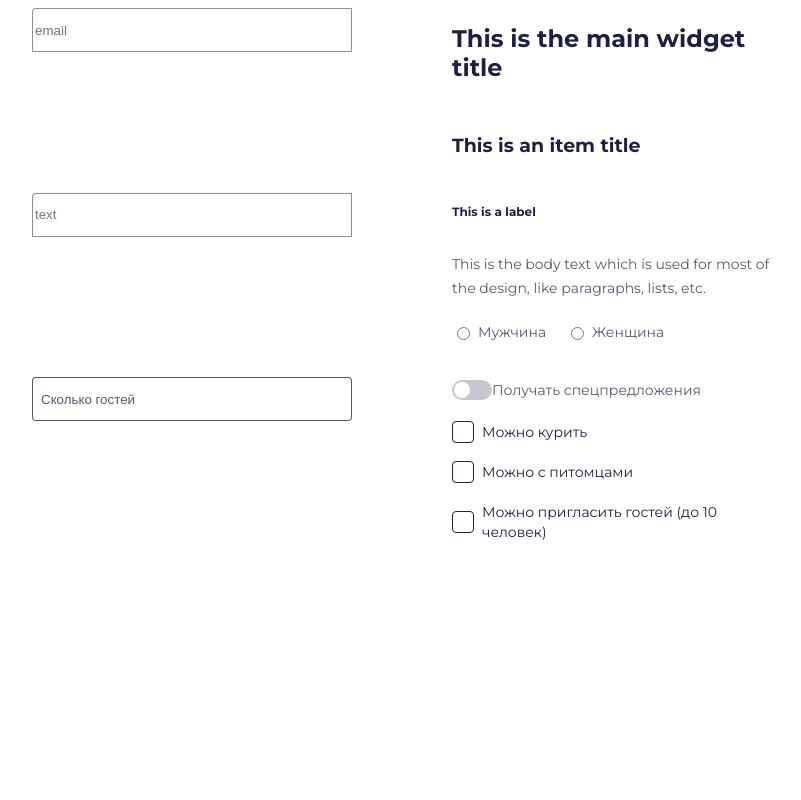
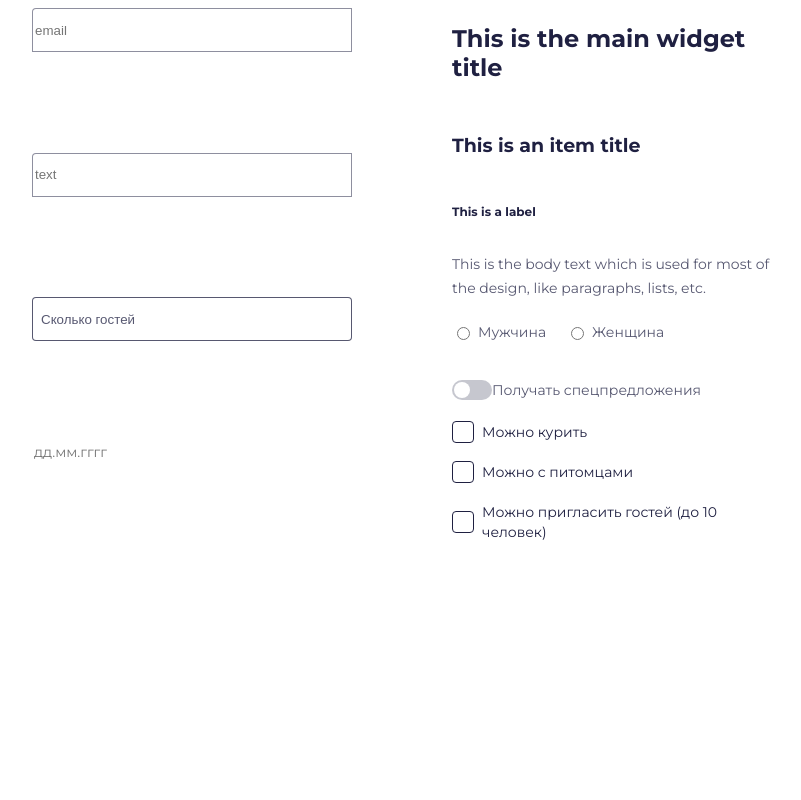
Before and after one commit to HelgaaDance/Toxin, a Node project: template src/pages/ui-kit.pug in a window 1280 px wide. Shown: the whole page, without its empty margins (76-877 px from the left). Run offline with Node 20 templates, Linux system fonts and the light colour scheme; the template is opened without the code that fills it, so the values that code supplies are empty.

Commit message:
trying to do date-dropdown but still not ready

```diff
--- a/dist/ui-kit.css
+++ b/dist/ui-kit.css
@@ -1,4 +1,4 @@
-@import url(input.css);@import url(headline.css);@import url(radio-buttons.css);@import url(dropdown.css);@import url(https://fonts.googleapis.com/css2?family=Montserrat:ital,wght@0,100..900;1,100..900&display=swap);@import url(https://fonts.googleapis.com/icon?family=Material+Icons);@import url(toggle-button.css);@import url(checkbox-buttons.css);html {
+@import url(input.css);@import url(headline.css);@import url(radio-buttons.css);@import url(dropdown.css);@import url(https://fonts.googleapis.com/css2?family=Montserrat:ital,wght@0,100..900;1,100..900&display=swap);@import url(https://fonts.googleapis.com/icon?family=Material+Icons);@import url(toggle-button.css);@import url(checkbox-buttons.css);@import url(date-dropdown.css);html {
     --dark-shade-5: #1F204180;
     --dark-shade-1: #1F2041;
     --dark-shade-2: #1F204140;
--- /dev/null
+++ b/src/componets/date-dropdown/date-dropdown.css
@@ -0,0 +1,69 @@
+* Основной контейнер dropdown */
+.date-dropdown {
+  width: 150px; /* Ширина dropdown */
+  height: 44px; /* Высота */
+  display: flex; /* Делаем содержимое гибким */
+  align-items: center; /* Выравнивание по вертикали */
+  gap: 10px; /* Расстояние между полем и стрелочкой */
+  border: 1px solid var(--dark-shade-1); /* Цвет рамки */
+  border-radius: 4px 0 0 0; /* Закругление верхнего левого угла */
+  background-color: white; /* Белый фон */
+  cursor: pointer; /* Изменяем указатель мыши на "руку" */
+}
+
+/* Поле ввода даты */
+.date-dropdown__input {
+  width: 100%; /* Поле занимает всю доступную ширину */
+  border: none; /* Убираем стандартную рамку */
+  outline: none; /* Убираем подсветку при фокусе */
+  font-family: "Montserrat", sans-serif; /* Шрифт */
+  font-size: 14px; /* Размер шрифта */
+  line-height: 18px; /* Высота строки */
+  color: var(--dark-shade-7); /* Цвет текста */
+  background-color: transparent; /* Прозрачный фон (родитель задает фон) */
+  cursor: pointer; /* Поле кликабельно */
+}
+
+/* Стрелочка вниз */
+.date-dropdown__arrow {
+  font-family: "Material Icons"; /* Используем шрифт Material Icons */
+  font-size: 24px; /* Размер стрелки */
+  color: var(--dark-shade-7); /* Цвет стрелки */
+  content: "expand_more"; /* Отображаем символ стрелочки вниз */
+}
+
+/* Выпадающее меню */
+.date-dropdown__menu {
+  position: absolute; /* Меню позиционируется поверх */
+  top: 100%; /* Располагаем меню под dropdown */
+  left: 0;
+  width: 100%; /* Ширина меню равна ширине dropdown */
+  background-color: white; /* Белый фон меню */
+  border: 1px solid var(--dark-shade-1); /* Рамка меню */
+  border-radius: 4px; /* Закругленные углы */
+  max-height: 200px; /* Ограничиваем высоту меню */
+  overflow-y: auto; /* Прокрутка, если контента больше */
+  display: none; /* По умолчанию меню скрыто */
+  z-index: 10; /* Меню отображается поверх других элементов */
+}
+
+/* Активное меню (показывается при открытии) */
+.date-dropdown__menu.active {
+  display: block; /* Показываем меню */
+}
+
+/* Секция меню (дни, месяцы, годы) */
+.date-dropdown__section {
+  padding: 10px; /* Внутренние отступы */
+  border-bottom: 1px solid var(--dark-shade-2); /* Разделитель секций */
+}
+
+/* Элементы списка (даты, месяцы, годы) */
+.date-dropdown__item {
+  padding: 5px 10px; /* Внутренние отступы */
+  cursor: pointer; /* Указатель при наведении */
+  &:hover {
+    background-color: var(--purple); /* Фон при наведении */
+    color: white; /* Цвет текста при наведении */
+  }
+}
--- /dev/null
+++ b/src/componets/date-dropdown/date-dropdown.pug
@@ -0,0 +1,28 @@
+// Миксин для dropdown с полем ввода даты
+mixin dateDropdown
+  // Основной контейнер dropdown
+  .date-dropdown
+    // Поле ввода текста, куда будет вводиться или отображаться дата.
+       Атрибут readonly означает, что пользователь не может вводить данные вручную,
+       а должен выбрать их из списка.
+    input.date-dropdown__input(
+      type="text",
+      placeholder="дд.мм.гггг",
+      readonly=true
+    )
+    // Стрелочка вниз (визуальный элемент, который показывает, что меню можно раскрыть)
+    .date-dropdown__arrow
+    // Выпадающее меню с выбором дней, месяцев и годов
+    .date-dropdown__menu.hidden
+      // Секция списка дней (от 1 до 31)
+      .date-dropdown__section
+        each day in [1,2,3,4,5,6,7,8,9,10,11,12,13,14,15,16,17,18,19,20,21,22,23,24,25,26,27,28,29,30,31]
+          div.date-dropdown__item= day
+      // Секция списка месяцев (январь — декабрь)
+      .date-dropdown__section
+        each month in ["Янв", "Фев", "Мар", "Апр", "Май", "Июн", "Июл", "Авг", "Сен", "Окт", "Ноя", "Дек"]
+          div.date-dropdown__item= month
+      // Секция списка годов (показываем несколько лет для выбора)
+      .date-dropdown__section
+        each year in [2024, 2023, 2022, 2021, 2020, 2019]
+          div.date-dropdown__item= year
--- a/src/pages/ui-kit.css
+++ b/src/pages/ui-kit.css
@@ -6,6 +6,7 @@
 @import url("https://fonts.googleapis.com/icon?family=Material+Icons");
 @import url("../componets/toggle-button/toggle-button.css");
 @import url("../componets/checkbox-buttons/checkbox-buttons.css");
+@import url("../componets/date-dropdown/date-dropdown.css");
 html {
     --dark-shade-5: #1F204180;
     --dark-shade-1: #1F2041;
--- /dev/null
+++ b/src/pages/ui-kit.js
@@ -0,0 +1 @@
+import '../componets/date-dropdown/date-dropdown.js.';
--- a/src/pages/ui-kit.pug
+++ b/src/pages/ui-kit.pug
@@ -4,6 +4,7 @@ include ../componets/radio-buttons/radio-buttons
 include ../componets/dropdown/dropdown
 include ../componets/toggle-button/toggle-button
 include ../componets/checkbox-buttons/checkbox-buttons
+include ../componets/date-dropdown/date-dropdown
 doctype html
 html(lang="ru")
   head
@@ -17,6 +18,8 @@ html(lang="ru")
         +input('email')
         +input('text')
         +guestsDropdown('guests', 'guests')
+        +dateDropdown('')
+        script(src="main.js", defer)
       div.column
         +h1('This is the main widget title')
         +h2('This is an item title')
--- a/webpack.config.js
+++ b/webpack.config.js
@@ -11,6 +11,12 @@ module.exports = {
       entry: 'src/pages/',
     })
   ],
+
+  entry: './src/pages/main.js', // Основной файл JavaScript
+  output: {
+    path: path.resolve(__dirname, 'dist'),
+    filename: 'main.js', // Имя скомпилированного файла
+  },
 
   module: {
     rules: [
```
Also changed, not shown: dist/date-dropdown.css (added, +69 -0 lines), src/componets/date-dropdown/date-dropdown.js (added, +27 -0 lines), main.js (deleted), 2 other files.
